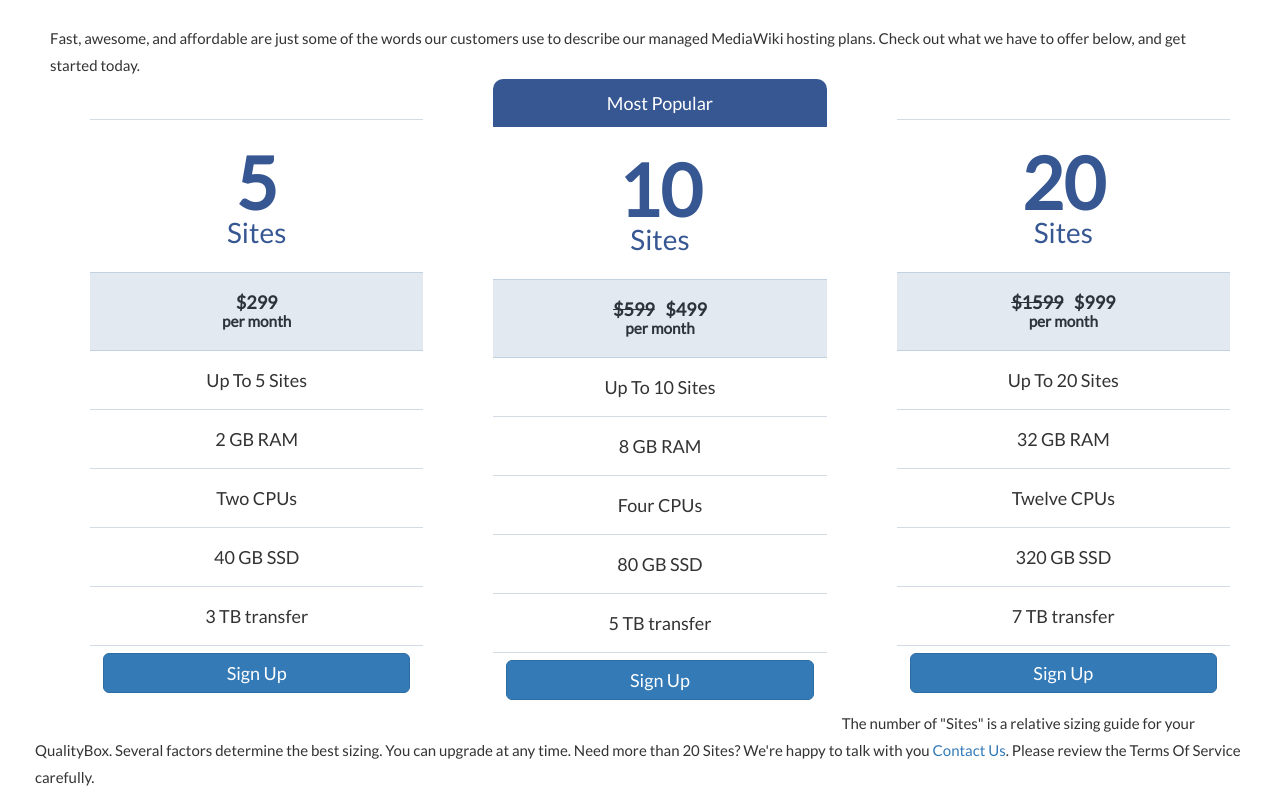
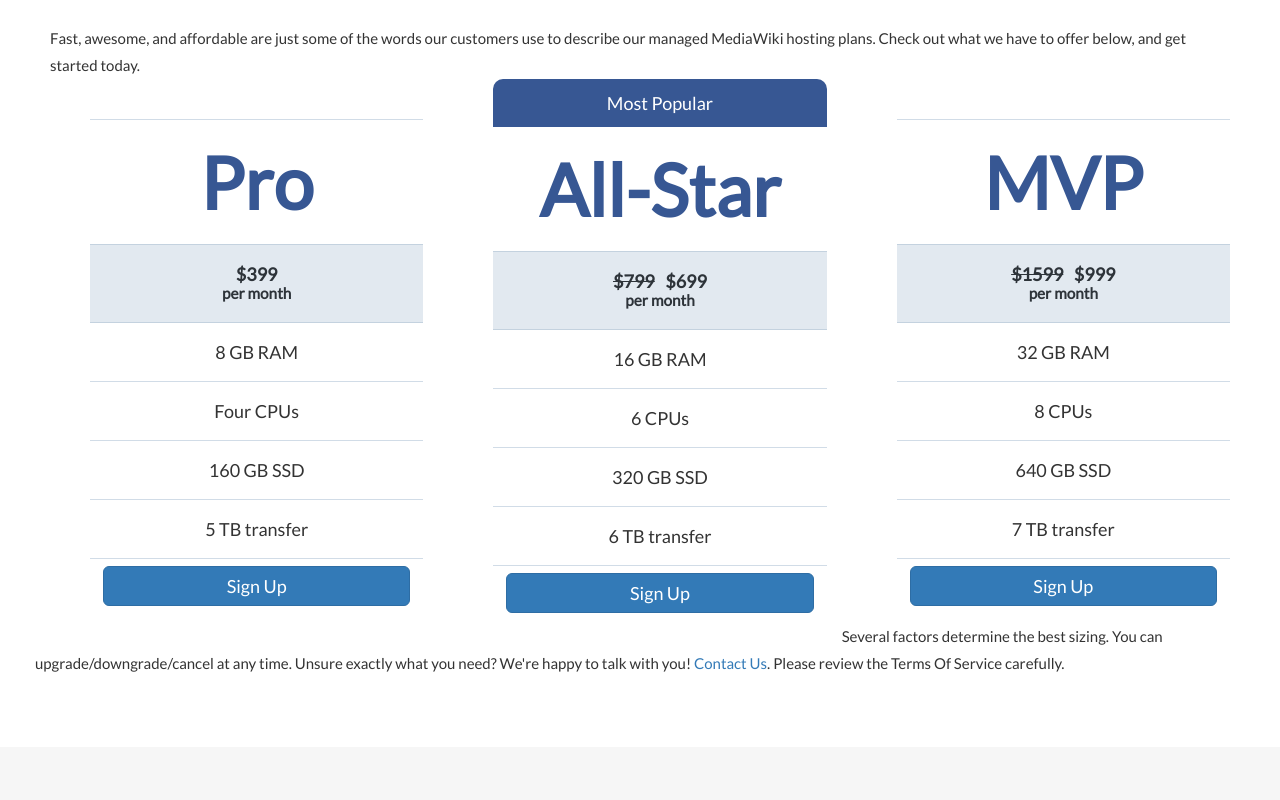
Before and after one commit to freephile/www.qualitybox.us, a plain HTML site: page www/index.html in a window 1280 px wide. Shown: the part 5200-6000 px from the top of the page. Drawn offline with nearby package versions, Linux system fonts and the light colour scheme; some packages are replaced by stand-ins of ours.

Commit message:
Pricing and description update

```diff
--- a/www/index.html
+++ b/www/index.html
@@ -484,7 +484,7 @@ a:active, a:hover {
   <ul>
     <li> CPU: Four dedicated cores of an Intel Xeon CPU E5-2650L v3 @ 1.80GHz</li>
     <li> RAM: 8 GB dedicated RAM</li>
-    <li> Storage: 80 GB on a dedicated Solid-State-Disk</li>
+    <li> Storage: 160 GB on a dedicated Solid-State-Disk</li>
     <li> Data transfer: 5 TB / Month</li>
   </ul>
   <p>and</p>
@@ -537,44 +537,41 @@ a:active, a:hover {
     <div class="col-sm-4">
       <ul class="pricing-table">
         <li class="bullet"></li>
-        <li class="title">5 <span>Sites</span></li>
-        <li class="price">$299<br /><span class="small">per month</span></li>
-        <li class="bullet">Up To 5 Sites</li>
-        <li class="bullet">2 GB RAM</li>
-        <li class="bullet">Two CPUs</li>
-        <li class="bullet">40 GB SSD</li>
-        <li class="bullet">3 TB transfer</li>
+        <li class="title">Pro</li>
+        <li class="price">$399<br /><span class="small">per month</span></li>
+        <li class="bullet">8 GB RAM</li>
+        <li class="bullet">Four CPUs</li>
+        <li class="bullet">160 GB SSD</li>
+        <li class="bullet">5 TB transfer</li>
         <li class="btn"><a href="https://equality-tech.com/civicrm/contribute/transact?reset=1&id=1" class="btn btn-lg btn-primary">Sign Up</a></li>
       </ul>
     </div>
     <div class="col-sm-4">
       <ul class="pricing-table most-popular">
         <li class="bullet most-popular-title">Most Popular</li>
-        <li class="title">10 <span>Sites</span></li>
-        <li class="price"><strike>$599</strike> &nbsp; $499<br /><span class="small">per month</span></li>
-        <li class="bullet">Up To 10 Sites</li>
-        <li class="bullet">8 GB RAM</li>
-        <li class="bullet">Four CPUs</li>
-        <li class="bullet">80 GB SSD</li>
-        <li class="bullet">5 TB transfer</li>
+        <li class="title">All-Star</li>
+        <li class="price"><strike>$799</strike> &nbsp; $699<br /><span class="small">per month</span></li>
+        <li class="bullet">16 GB RAM</li>
+        <li class="bullet">6 CPUs</li>
+        <li class="bullet">320 GB SSD</li>
+        <li class="bullet">6 TB transfer</li>
         <li class="btn"><a href="https://equality-tech.com/civicrm/contribute/transact?reset=1&id=1" class="btn btn-lg btn-primary">Sign Up</a></li>
       </ul>
     </div>
     <div class="col-sm-4">
       <ul class="pricing-table">
         <li class="bullet"></li>
-        <li class="title">20 <span>Sites</span></li>
+        <li class="title">MVP</li>
         <li class="price"><strike>$1599</strike> &nbsp; $999<br /><span class="small">per month</span></li>
-        <li class="bullet">Up To 20 Sites</li>
         <li class="bullet">32 GB RAM</li>
-        <li class="bullet">Twelve CPUs</li>
-        <li class="bullet">320 GB SSD</li>
+        <li class="bullet">8 CPUs</li>
+        <li class="bullet">640 GB SSD</li>
         <li class="bullet">7 TB transfer</li>
         <li class="btn"><a href="https://equality-tech.com/civicrm/contribute/transact?reset=1&id=1" class="btn btn-lg btn-primary">Sign Up</a></li>
       </ul>
     </div>
     <p>
-    The number of "Sites" is a relative sizing guide for your QualityBox.  Several factors determine the best sizing. You can upgrade at any time. Need more than 20 Sites? We're happy to talk with you  <a href="#contact">Contact Us</a>. Please review the Terms Of Service carefully.
+    Several factors determine the best sizing. You can upgrade/downgrade/cancel at any time. Unsure exactly what you need? We're happy to talk with you!  <a href="#contact">Contact Us</a>. Please review the Terms Of Service carefully.
     </p>
   </div> <!--slide-->
 </div> <!-- row -->
```
